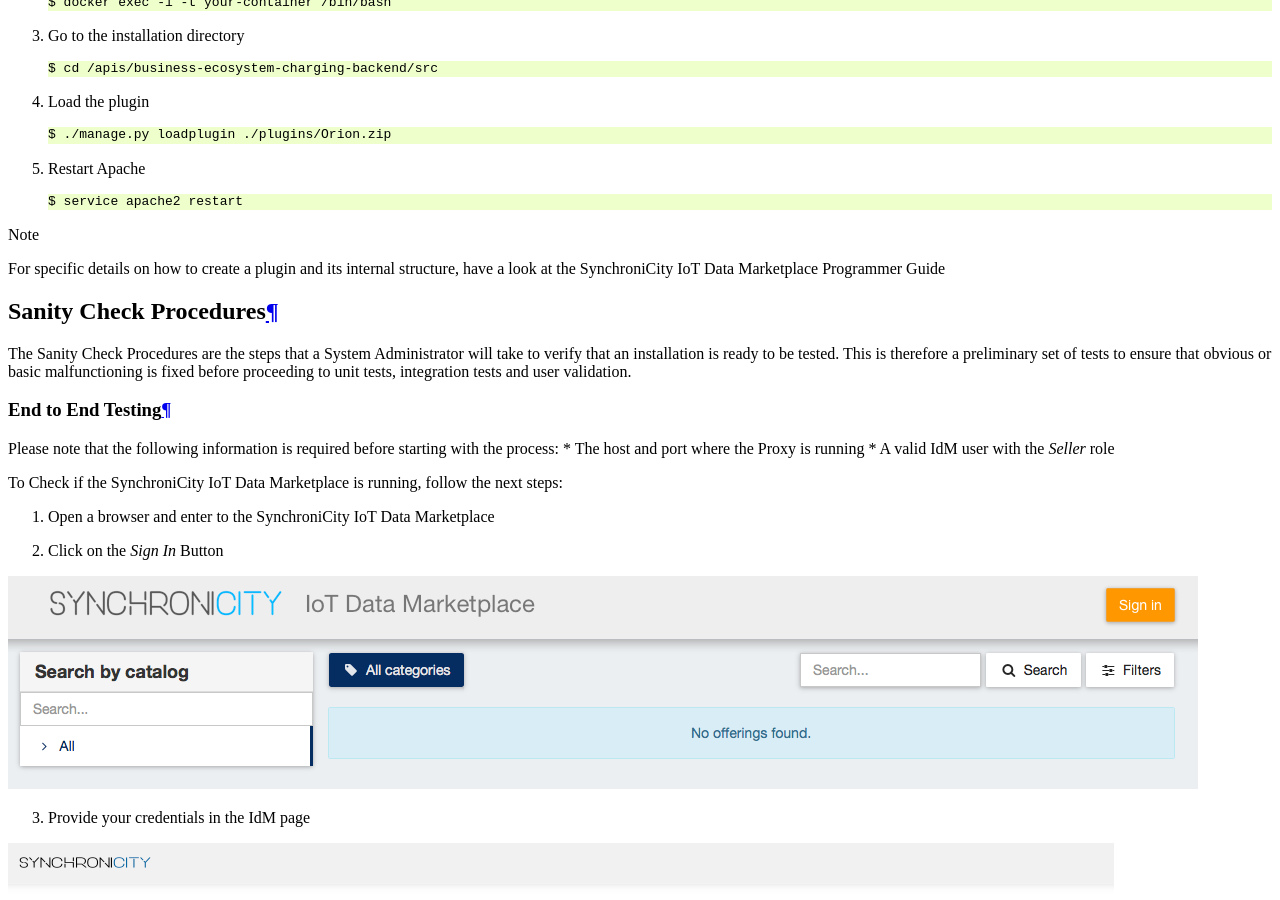
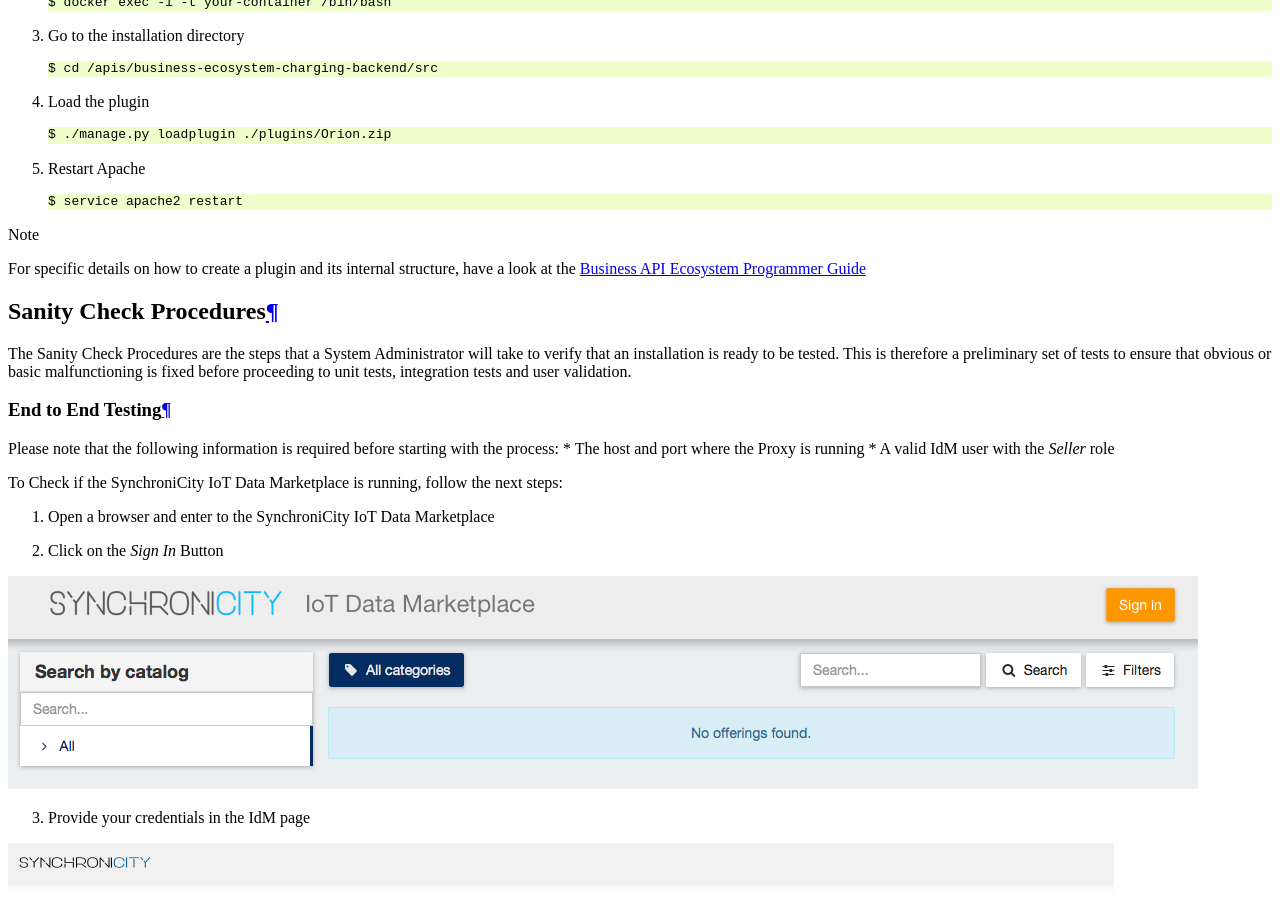
Before and after one commit to capossele/SynchroniCityDataMarketplace, a Sphinx documentation site: the page built from doc/installation-administration-guide.rst, in a window 1280 px wide and 900 px high, scrolled down 5314 px. Built offline with Sphinx 7.4.7 and the Read the Docs theme 2.0.0, drawn with Linux system fonts in a browser that asks for light colours; comment, search, counter and statistics services are not loaded.

Commit message:
doc updated

```diff
--- a/doc/installation-administration-guide.rst
+++ b/doc/installation-administration-guide.rst
@@ -293,7 +293,7 @@ as follows ::
 
 
 .. note::
-    For specific details on how to create a plugin and its internal structure, have a look at the SynchroniCity IoT Data Marketplace Programmer Guide
+    For specific details on how to create a plugin and its internal structure, have a look at the `Business API Ecosystem Programmer Guide <http://business-api-ecosystem.readthedocs.io/en/v6.4.0/programmer-guide.html>`__
 
 -----------------------
 Sanity Check Procedures
```
